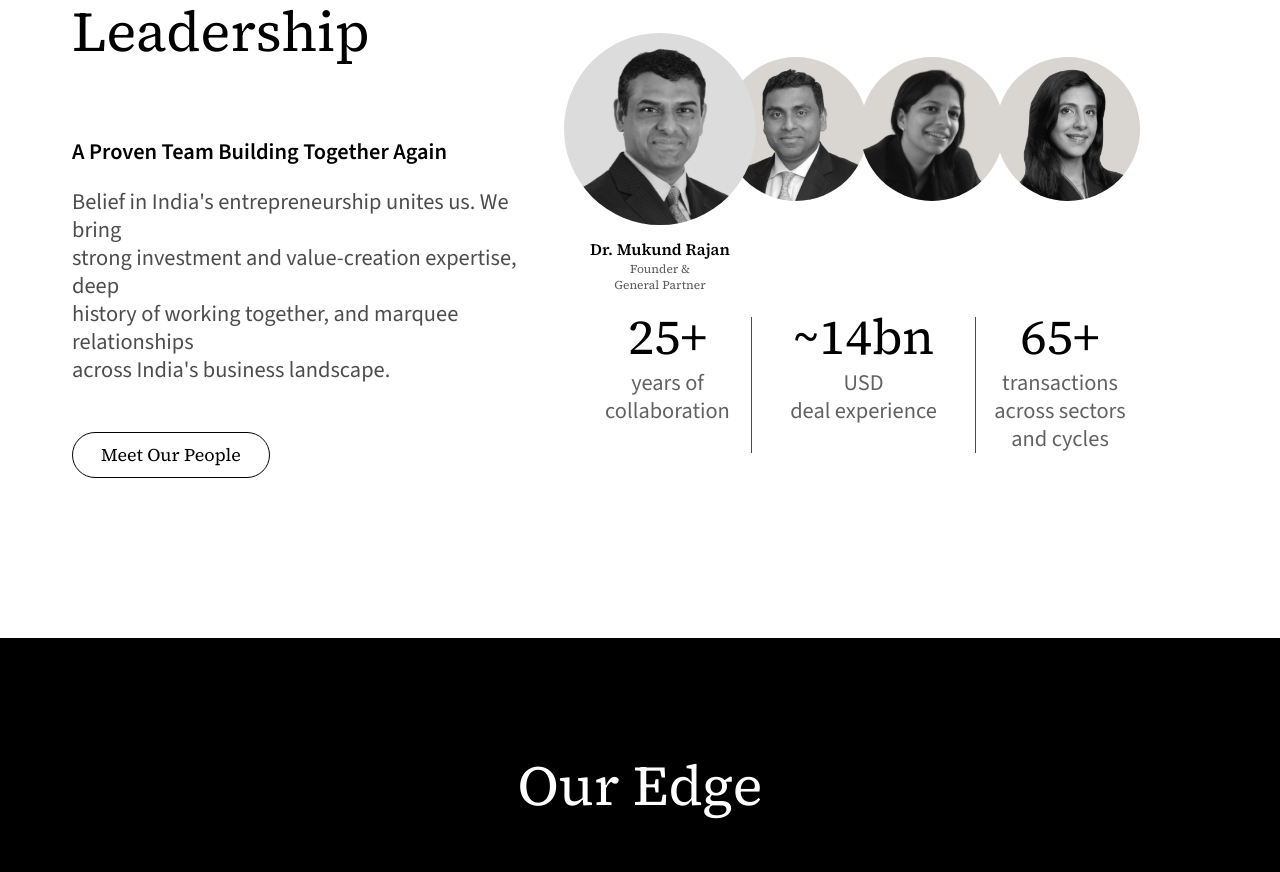
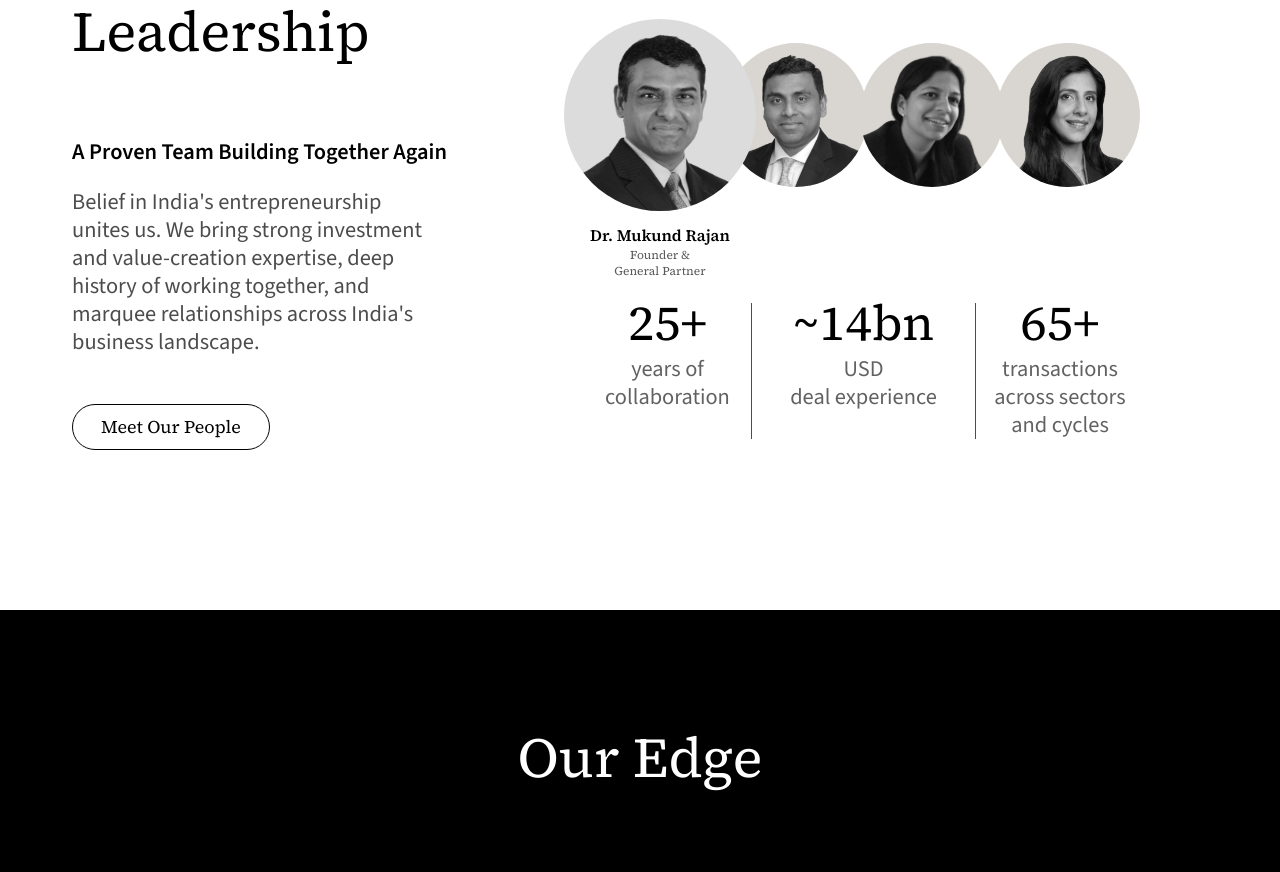
Before and after one commit to white-board-io/one-planet-partners, a Next.js app: page / in a window 1280 px wide. Shown: the part 4080-4952 px from the top of the page. Built offline with nearby package versions, Linux system fonts and the light colour scheme.

Commit message:
refactor: Simplify text formatting in leadership section for enhanced readability and consistency

```diff
--- a/app/_components/home/leadership-section.tsx
+++ b/app/_components/home/leadership-section.tsx
@@ -162,18 +162,14 @@ export function LeadershipSection() {
                 Leadership
               </h2>
             </Reveal>
-            <Reveal delay={120} className="mt-18 w-full max-w-136">
+            <Reveal delay={120} className="mt-18 w-full">
               <h3 className="font-sans-brand text-2xl leading-8 font-semibold tracking-normal whitespace-nowrap">
                 A Proven Team Building Together Again
               </h3>
-              <p className="mt-5 font-sans-brand text-2xl leading-7 font-normal tracking-normal text-black/70">
-                Belief in India&apos;s entrepreneurship unites us. We bring
-                <br />
-                strong investment and value-creation expertise, deep
-                <br />
-                history of working together, and marquee relationships
-                <br />
-                across India&apos;s business landscape.
+              <p className="mt-5 xl:mr-24 font-sans-brand text-2xl leading-7 font-normal tracking-normal text-black/70">
+                Belief in India&apos;s entrepreneurship unites us. We bring strong investment and
+                value-creation expertise, deep history of working together, and marquee
+                relationships across India&apos;s business landscape.
               </p>
             </Reveal>
             <Reveal delay={240}>
```
